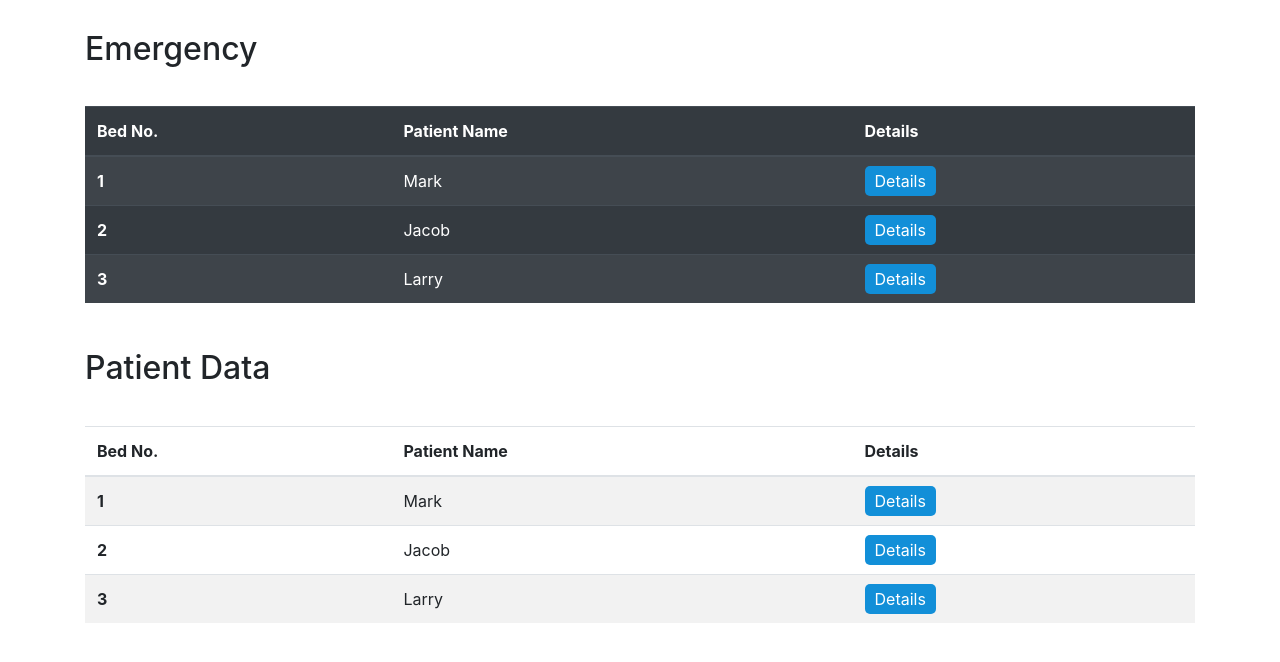
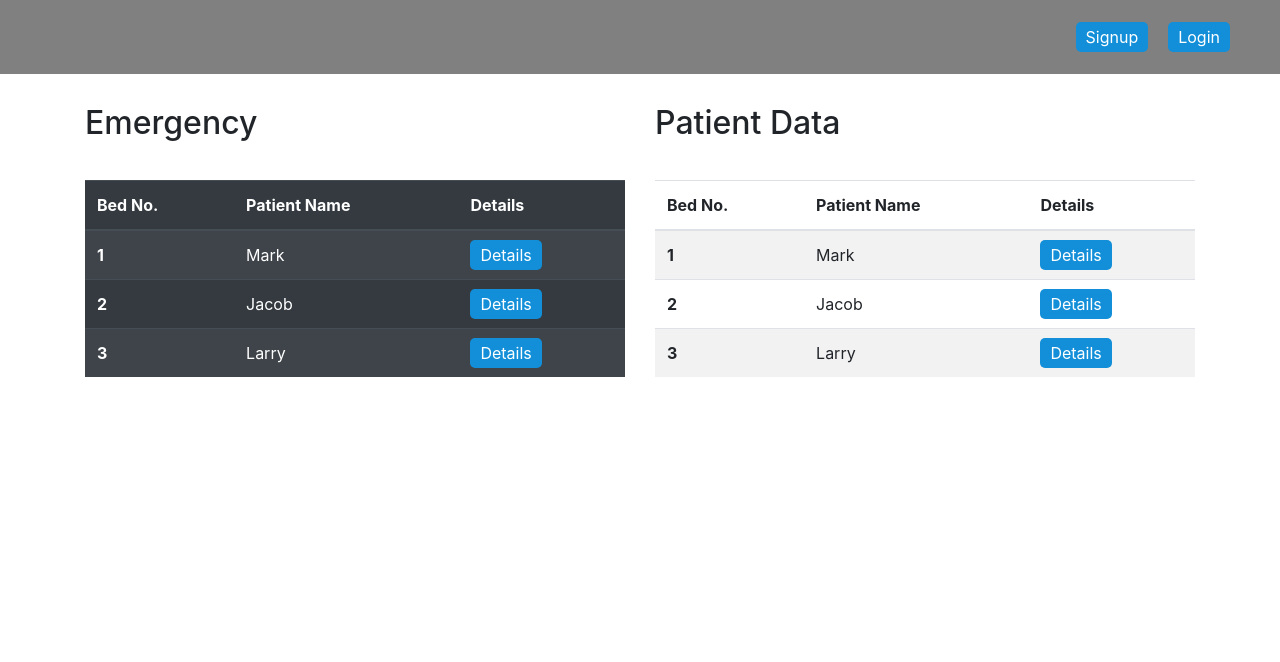
Before and after one commit to mirarifhasan/HackTheVerse_Oneiro, a PHP site: page /doctor.php in a window 1280 px wide. Shown: the top 662 px of the page. Run offline with PHP 8.4, Linux system fonts and the light colour scheme; a stand-in replaces the project's code that opens the database connection.

Commit message:
front-end update

```diff
--- a/doctor.php
+++ b/doctor.php
@@ -15,8 +15,16 @@
 
 
 <div class="doctor-interphase">
+<div class="menu-bar">
+     <ul class="nav justify-content-end">
+       <li><a href="signup.php">Signup</a></li>
+       <li><a href="login.php">Login</a></li>
+     </ul>
+    </div>
     <div class="container">
-        <div class="emmergency-patient">
+       <div class="row">
+      <div class="col-md-6">
+      <div class="emmergency-patient">
             <div class="em-pat-title">
                 <h2>Emergency</h2>
             </div>
@@ -50,7 +58,9 @@
                   </tbody>
               </table>
         </div>
-        <div class="patients-data">
+      </div>
+      <div class="col-md-6">
+      <div class="patients-data">
             <div class="pat-data-title">
                 <h2>Patient Data</h2>
             </div>
@@ -85,6 +95,9 @@
                 </tbody>
               </table>
         </div>
+      </div>
+
+       </div>
     </div>
 </div>
 
--- a/patient.php
+++ b/patient.php
@@ -16,6 +16,12 @@
 <body>
 
   <div class="patient-interphase">
+    <div class="menu-bar">
+     <ul class="nav justify-content-end">
+       <li><a href="signup.php">Signup</a></li>
+       <li><a href="login.php">Login</a></li>
+     </ul>
+    </div>
     <div class="container">
       <div class="row">
         <div class="col-md-8">
--- a/style.css
+++ b/style.css
@@ -1,6 +1,6 @@
-body{
-    margin: 0;
-    padding: 0;
+*{
+    margin: 0px;
+    padding: 0px;
 }
 
 /* sign-up-page */
@@ -106,3 +106,21 @@ form select option:hover {
     background-color: #32B5F3 !important;
     color: #fff !important;
 }
+
+
+
+.menu-bar{
+    background-color: gray;
+    padding: 25px 0px;
+}
+.menu-bar ul li a{
+    text-decoration: none;
+    color: #fff;
+    background-color: rgb(18, 143, 216);
+    padding: 5px 10px;
+    border-radius: 5px;
+    margin-right: 20px;
+}
+.menu-bar ul{
+    margin-right: 30px;
+}
```
